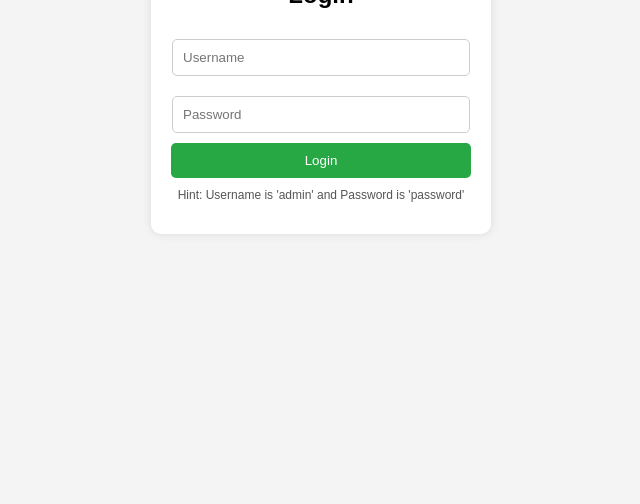
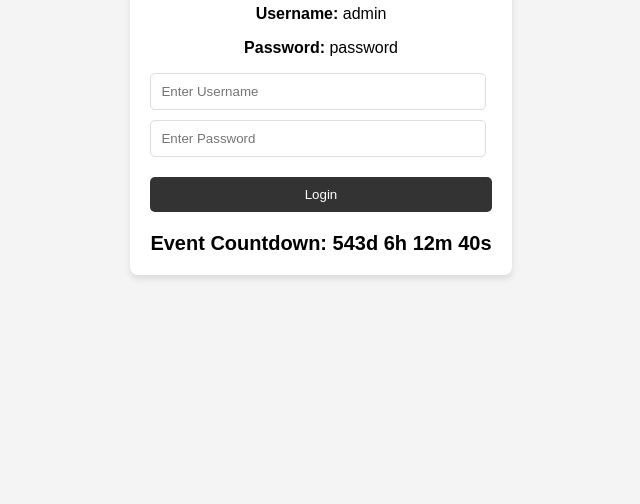
Before and after one commit to Cleevry/Cleevry.github.io, a plain HTML site: page index2.html in a window 1280 px wide. Shown: the part 312-816 px from the top of the page, without its empty margins (319-959 px from the left). Drawn offline with Linux system fonts and the light colour scheme.

Commit message:
Add files via upload

```diff
--- a/index2.html
+++ b/index2.html
@@ -3,81 +3,111 @@
 <head>
     <meta charset="UTF-8">
     <meta name="viewport" content="width=device-width, initial-scale=1.0">
-    <title>Login Page</title>
+    <title>Library Login</title>
     <style>
         body {
             font-family: Arial, sans-serif;
+            background-color: #f4f4f4;
             display: flex;
             justify-content: center;
             align-items: center;
             height: 100vh;
-            background-color: #f4f4f4;
-            margin: 0;
+            flex-direction: column;
         }
-        .login-container {
+
+        .login-box {
             background: white;
             padding: 20px;
-            border-radius: 10px;
-            box-shadow: 0 0 10px rgba(0, 0, 0, 0.1);
-            width: 300px;
+            border-radius: 8px;
+            box-shadow: 0 4px 6px rgba(0, 0, 0, 0.1);
             text-align: center;
         }
-        .login-container h2 {
-            margin-bottom: 20px;
-        }
-        .login-container input {
+
+        input {
+            display: block;
             width: 92%;
             padding: 10px;
             margin: 10px 0;
-            border: 1px solid #ccc;
+            border: 1px solid #ddd;
             border-radius: 5px;
         }
-        .login-container button {
+
+        button {
+            background: #333;
+            color: white;
+            padding: 10px;
+            border: none;
             width: 100%;
-            padding: 10px;
-            background-color: #28a745;
-            color: white;
-            border: none;
+            cursor: pointer;
             border-radius: 5px;
-            cursor: pointer;
+            margin-top: 10px;
         }
-        .login-container button:hover {
-            background-color: #218838;
+
+        button:hover {
+            background: #555;
         }
-        .error {
-            color: red;
-            font-size: 14px;
-            display: none;
-        }
-        .hint {
-            font-size: 12px;
-            color: #555;
-            margin-top: 10px;
+
+        .countdown {
+            margin-top: 20px;
+            font-size: 20px;
+            font-weight: bold;
         }
     </style>
 </head>
 <body>
-    <div class="login-container">
-        <h2>Login</h2>
-        <input type="text" id="username" placeholder="Username">
-        <input type="password" id="password" placeholder="Password">
-        <p class="error" id="error-message">Invalid credentials!</p>
-        <button onclick="validateLogin()">Login</button>
-        <p class="hint">Hint: Username is 'admin' and Password is 'password'</p>
+
+    <div class="login-box">
+        <h2>Library Login</h2>
+        <p><strong>Username:</strong> admin</p>
+        <p><strong>Password:</strong> password</p>
+        <input type="text" id="username" placeholder="Enter Username">
+        <input type="password" id="password" placeholder="Enter Password">
+        <button onclick="checkLogin()">Login</button>
+
+        <div class="countdown" id="countdown">
+            Event Countdown: Loading...
+        </div>
     </div>
 
     <script>
-        function validateLogin() {
-            const username = document.getElementById('username').value;
-            const password = document.getElementById('password').value;
-            const errorMessage = document.getElementById('error-message');
+        function checkLogin() {
+            const user = document.getElementById("username").value;
+            const pass = document.getElementById("password").value;
 
-            if (username === "admin" && password === "password") {
+            if (user === "admin" && pass === "password") {
                 window.location.href = "index3.html";
             } else {
-                errorMessage.style.display = "block";
+                alert("Incorrect username or password!");
             }
         }
+
+        function startCountdown() {
+            const eventDate = new Date("2026-09-28T00:00:00").getTime(); // ✅ FIXED: 2026, NOT 2006
+
+            function updateCountdown() {
+                const now = new Date().getTime();
+                const timeLeft = eventDate - now;
+
+                if (timeLeft <= 0) {
+                    document.getElementById("countdown").innerHTML = "🎉 The Annual Day Celebration has begun!";
+                    return;
+                }
+
+                const days = Math.floor(timeLeft / (1000 * 60 * 60 * 24));
+                const hours = Math.floor((timeLeft % (1000 * 60 * 60 * 24)) / (1000 * 60 * 60));
+                const minutes = Math.floor((timeLeft % (1000 * 60 * 60)) / (1000 * 60));
+                const seconds = Math.floor((timeLeft % (1000 * 60)) / 1000);
+
+                document.getElementById("countdown").innerHTML =
+                    `Event Countdown: ${days}d ${hours}h ${minutes}m ${seconds}s`;
+            }
+
+            updateCountdown(); // Run immediately so there’s no delay
+            setInterval(updateCountdown, 1000);
+        }
+
+        startCountdown();
     </script>
+
 </body>
 </html>
```
